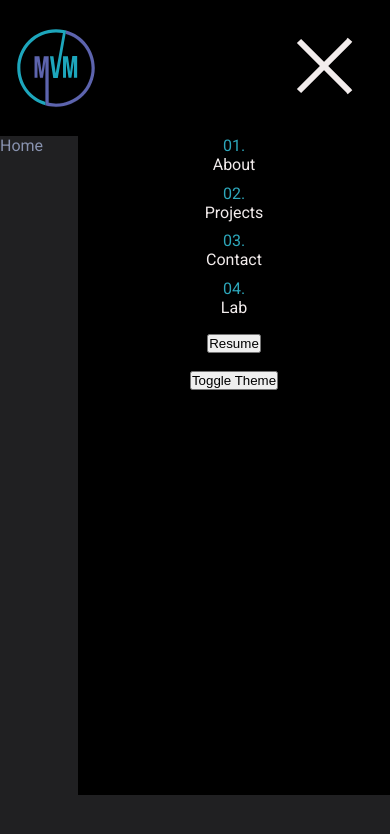
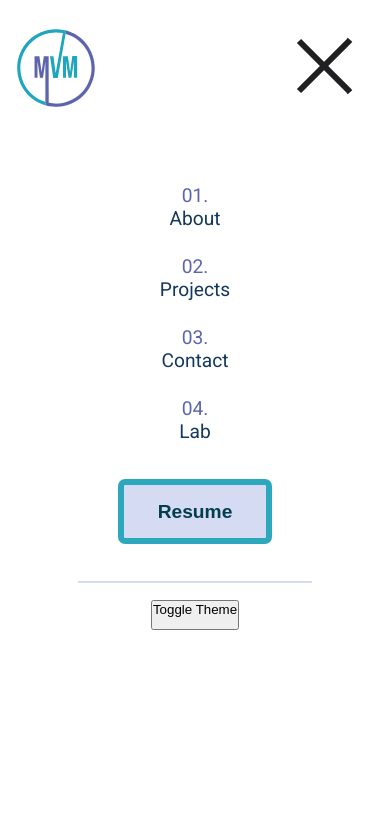
Before and after one commit to piracode/portfolio_cra, a React (Create React App) app: page / in a window 390 px wide. Both pictures are taken after a click on the button 324 px from the left and 56 px from the top of the page. Shown: the top 834 px of the page. Built offline with nearby package versions, Linux system fonts and the light colour scheme.

Commit message:
added a button mixin + separator line in mobilenav

```diff
--- a/src/App.js
+++ b/src/App.js
@@ -23,11 +23,13 @@ function App() {
 
   function toggleTheme() {
     setIsDarkMode((d) => !d)
+    console.log(isDarkMode)
   }
 
   useEffect(() => {
     document.body.classList = isDarkMode ? 'dark' : 'light'
-    document.body.classList = isDarkMode ? 'light' : 'dark'
+    // document.body.classList = isDarkMode ? 'light' : 'dark'
+    // document.body.classList = !isDarkMode ? 'light' : 'dark'
   }, [isDarkMode])
 
   return (
--- a/src/components/Navigation.js
+++ b/src/components/Navigation.js
@@ -10,14 +10,22 @@ const Navigation = () => {
 
   const toggleMenu = () => {
     setIsMenuOpen(!isMenuOpen)
+    console.log(isMenuOpen)
   }
 
   const openResumePDF = () => {
     window.open('/path/to/resume.pdf', '_blank')
   }
 
+  // const handleToggleTheme = (event) => {
+  //   event.stopPropagation() // Prevent event propagation
+
+  //   console.log('Propagation stopped:', event.isPropagationStopped())
+
+  //   toggleTheme()
+  // }
+
   return (
-    // <Menu className='navigation'>
     <div className={`navigation-container ${isMenuOpen ? 'opened' : ''}`}>
       <Menu>
         <Menu.Button
@@ -68,22 +76,34 @@ const Navigation = () => {
           </Menu.Item>
           <Menu.Item className='navigation-item'>
             {({ active }) => (
+              // <button
+              //   className={`nav-button ${active ? 'active' : ''}`}
+              //   onClick={openResumePDF}
+              // >
+              //   Resume
+              // </button>
               <button
-                className={`nav-button ${active ? 'active' : ''}`}
+                className={`nav-button resume-button ${
+                  isDarkMode ? 'dark-theme' : 'light-theme'
+                } ${active ? 'active' : ''}`}
                 onClick={openResumePDF}
               >
                 Resume
               </button>
             )}
           </Menu.Item>
+          <div className='navigation-separator'>&nbsp;</div>
           <Menu.Item className='navigation-item'>
+            {/* <button className='nav-button' onClick={handleToggleTheme}> */}
             <button className='nav-button' onClick={toggleTheme}>
               Toggle Theme
             </button>
           </Menu.Item>
-          {/* <Menu.Item disabled>
-          <span className='disabled'>Search a language (coming soon!)</span>
-        </Menu.Item> */}
+          {/* <Menu.Item disabled> */}
+          {/* <button className='nav-button disabled'>
+              Type programming language (could it be type prog. lang.? Do I need to add a tooltip?)
+            </button> */}
+          {/* </Menu.Item> */}
         </Menu.Items>
       </Menu>
     </div>
--- a/src/scss/base/_settings.scss
+++ b/src/scss/base/_settings.scss
@@ -70,6 +70,7 @@ p {
 
 a {
   text-decoration: none;
+  font-size: 1.2em;
 }
 
 ul {
--- /dev/null
+++ b/src/scss/components/_buttons.scss
@@ -0,0 +1,26 @@
+@import '../base/settings';
+
+@mixin btn-styles {
+  width: 8em;
+  padding: 0.8em 1em;
+  border-radius: 7px;
+  font-weight: 600;
+  font-size: 1.2em;
+  border: $light-blue-accent-color 6px solid;
+}
+
+.resume-button {
+  &.light-theme {
+    background-color: $light-bg-button;
+    color: $dark-blue-accent-color;
+    margin-bottom: 1.4em;
+    @include btn-styles;
+  }
+
+  &.dark-theme {
+    background-color: $dark-bg-button;
+    color: $light-text-main;
+    margin-bottom: 1.4em;
+    @include btn-styles;
+  }
+}
--- a/src/scss/components/_dark-theme.scss
+++ b/src/scss/components/_dark-theme.scss
@@ -19,6 +19,10 @@
         stroke: $light-bg-main;
       }
     }
+
+    &-separator {
+      background-color: $dark-bg-main;
+    }
   }
 
   a:link,
--- a/src/scss/components/_light-theme.scss
+++ b/src/scss/components/_light-theme.scss
@@ -18,6 +18,10 @@
         stroke: $dark-bg-main;
       }
     }
+
+    &-separator {
+      background-color: $light-bg-button;
+    }
   }
 }
 
--- a/src/scss/components/_navigation.scss
+++ b/src/scss/components/_navigation.scss
@@ -1,33 +1,42 @@
 .navigation-container {
   position: relative;
 }
+
 .opened .navigation {
-  animation: slideInMenu 0.3s ease forwards;
+  animation: slideInMenu 0.5s ease forwards;
 }
 
 .navigation {
-  transform: translateX(100%);
   display: flex;
   align-items: center;
   flex-direction: column;
   gap: 0.6em;
   position: absolute;
+  transform: translateX(100%);
   top: 100%;
   right: -16px;
-  padding: 1em;
-  height: 80vh;
-  width: 80vw;
+  padding-top: 4em;
+  height: 100vh;
+  width: 100vw;
 
   &-button {
     border: none;
-    height: 5rem; //this is my trick to remove the weird shadow created by the headlessUI Button component
+    height: 5em;
+    //this is my trick to remove the weird shadow
+    //created by the headlessUI Button component
   }
 
   &-item {
     text-align: center;
+    padding-bottom: 0.8em;
   }
   &-link-number {
     display: block;
+  }
+
+  &-separator {
+    width: 60%;
+    height: 2px;
   }
 }
 
--- a/src/scss/styles.scss
+++ b/src/scss/styles.scss
@@ -9,3 +9,4 @@
 @use './components/header';
 @use './components/navigation';
 @use './components/hamburger-menu';
+@use './components/buttons';
```
